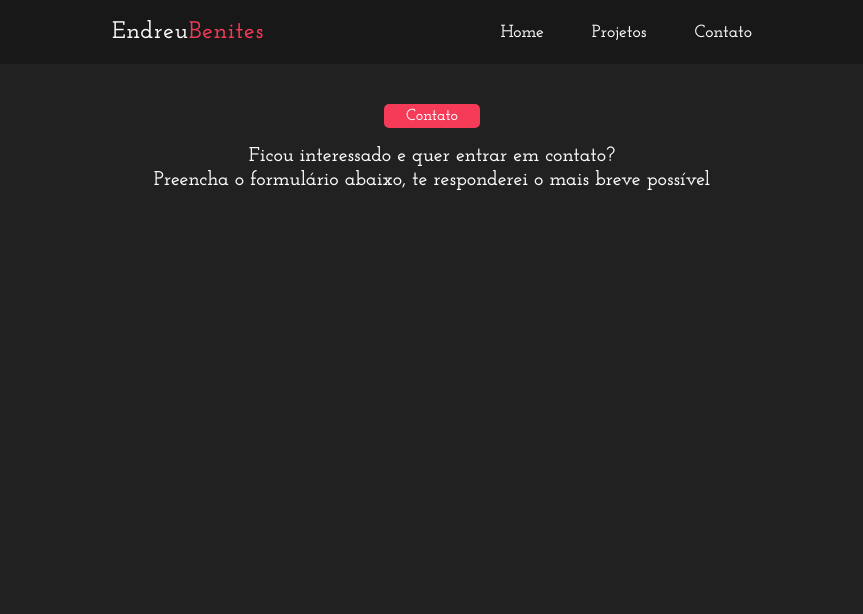
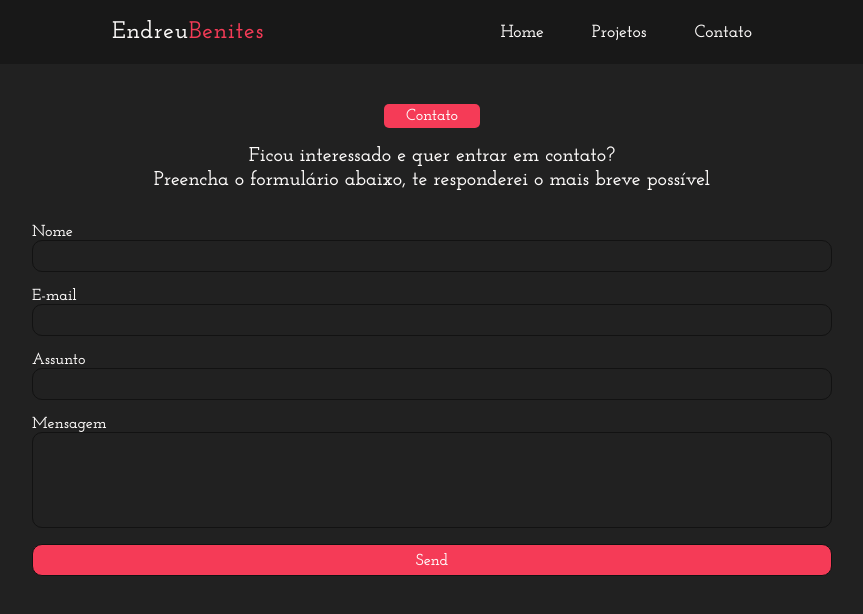
Before and after one commit to endreumrb/portfolio2v, a React (Create React App) app: page /contato in a window 1280 px wide. Shown: the top 614 px of the page, without its empty margins (208-1071 px from the left). Built offline with nearby package versions, Linux system fonts and the light colour scheme.

Commit message:
Structure e etylize contact page

```diff
--- a/package.json
+++ b/package.json
@@ -6,6 +6,7 @@
     "@testing-library/jest-dom": "^5.11.4",
     "@testing-library/react": "^11.1.0",
     "@testing-library/user-event": "^12.1.10",
+    "emailjs-com": "^3.2.0",
     "react": "^17.0.2",
     "react-dom": "^17.0.2",
     "react-router-dom": "^6.0.0",
--- a/src/Pages/Contact/index.js
+++ b/src/Pages/Contact/index.js
@@ -1,11 +1,38 @@
-import { Conteudo, Botao } from './styles';
+import { Conteudo, Botao, Formulario, Enviar, EntradaDados} from './styles';
+import React, { useRef } from 'react';
+import emailjs from 'emailjs-com';
 
 export default function Contact() {
+  const form = useRef();
+
+  const sendEmail = (e) => {
+    e.preventDefault();
+
+    emailjs.sendForm('gmailEndreu', 'template_78rnjck', form.current, 'user_vfotJF2gDnPBfMvi4zrRE')
+      .then((result) => {
+        alert('Mensagem enviada com sucesso!');
+      }, (error) => {
+        alert(error.message);
+      });
+      e.target.reset();
+  };
+
   return (
     <>
       <Conteudo>
         <Botao>Contato</Botao>
-        <p>Ficou interessado e quer entrar em contato?<br/>Preencha o formulário abaixo, te responderei o mais breve possível</p>
+        <p>Ficou interessado e quer entrar em contato?<br />Preencha o formulário abaixo, te responderei o mais breve possível</p>
+        <Formulario ref={form} onSubmit={sendEmail}>
+          <label>Nome</label>
+          <EntradaDados type="text" name="user_name" required/>
+          <label>E-mail</label>
+          <EntradaDados type="email" name="user_email" required pattern="^([a-zA-Z0-9_\-\.]+)@((\[[0-9]{1,3}\.[0-9]{1,3}\.[0-9]{1,3}\.)|(([a-zA-Z0-9\-]+\.)+))([a-zA-Z]{2,4}|[0-9]{1,3})$"/>
+          <label>Assunto</label>
+          <EntradaDados type="subject" name="user_subject" required/>
+          <label>Mensagem</label>
+          <textarea name="message" required/>
+          <Enviar type="submit" value="Send" />
+        </Formulario>
       </Conteudo>
     </>
   );
--- a/src/Pages/Contact/styles.js
+++ b/src/Pages/Contact/styles.js
@@ -25,6 +25,7 @@ export const Conteudo = styled.div`
     text-align: center;
     font-size: 1.25rem;
     line-height: 1.5rem;
+    margin-bottom: 2rem;
   }
 `
 
@@ -41,3 +42,67 @@ export const Botao = styled.div`
   line-height: 1.5rem;
   user-select: none;
 `
+
+export const Formulario = styled.form`
+  display: flex;
+  flex-direction: column;
+
+  textarea {
+    width: 50rem;
+    height: 6rem;
+    margin-bottom: 1rem;
+    padding: .5rem;
+    font-size: 1rem;
+    resize: none;
+    border: 1px solid #121212;
+    background-color: #212121;
+    color: #FEFCFB;
+    border-radius: 10px;
+
+    :focus {
+      border-bottom: 1px solid #f53b57;
+      box-shadow: 0 0 0 0;
+      outline: 0;
+    }
+  }
+`
+
+export const EntradaDados = styled.input`
+  width: 50rem;
+  height: 2rem;
+  margin-bottom: 1rem;
+  padding: .5rem;
+  font-size: 1rem;
+  border: 1px solid #121212;
+  background-color: #212121;
+  color: #FEFCFB;
+  border-radius: 10px;
+
+  :focus {
+    border-bottom: 1px solid #f53b57;
+    box-shadow: 0 0 0 0;
+    outline: 0;
+  }
+`
+
+export const Enviar = styled.input`
+  width: 50rem;
+  height: 2rem;
+  margin-bottom: 1rem;
+  font-size: 1rem;
+  border: 1px solid #121212;
+  background-color: #212121;
+  color: #FEFCFB;
+  line-height: 2rem;
+  cursor: pointer;
+  background-color: #f53b57;
+  font-weight: bolder;
+  border-radius: 10px;
+  transition: all .5s;
+
+  :hover {
+    background-color: #c92c44;
+    font-size: 1.075rem;
+    border: 1px solid #111;
+  }
+`
--- a/src/Pages/Projects/styles.js
+++ b/src/Pages/Projects/styles.js
@@ -54,7 +54,7 @@ export const Quadro = styled.div`
   width: 400px;
   height: 400px;
   border: 1px solid #656565;
-  margin: 0 3rem 1.5rem 0;
+  margin: 0 3rem 2rem 0;
   padding: 0.75rem 0rem;
   display: flex;
   flex-direction: column;
```
Also changed, not shown: 2 other files (tests, documents, lock files or other folders).
